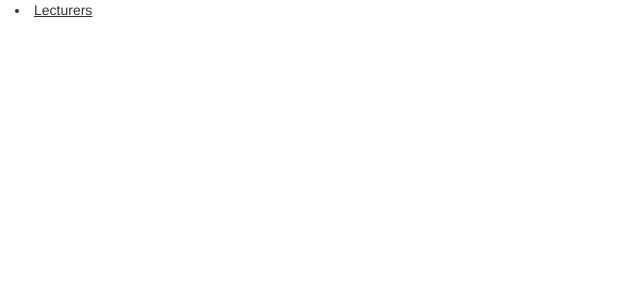
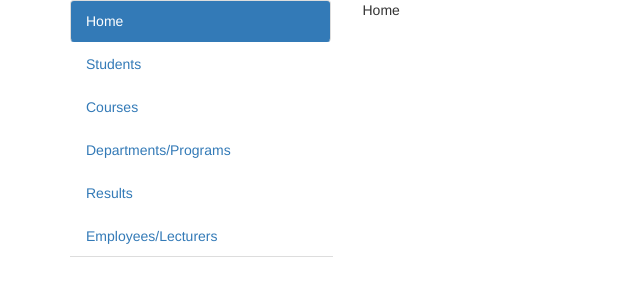
Before and after one commit to karltingume2007/TranscriptSystem, a CodeIgniter app: page / in a window 1280 px wide. Before the commit the part shown is almost empty. Shown: the top 300 px of the page, without its empty margins (0-640 px from the left). Run offline with CodeIgniter, Linux system fonts and the light colour scheme.

Commit message:
test checkin

```diff
--- a/application/views/index.php
+++ b/application/views/index.php
@@ -14,15 +14,32 @@ and open the template in the editor.
         <!-- Bootstrap Core CSS -->
         <link href= "<?php echo base_url('resources/css/bootstrap.min.css'); ?>" rel="stylesheet">
 
-
     </head>
     <body>
-        <div class="container-fluid">
+        <div class="container">
             <div class="row">
-                <div id="navigation" class="col-lg-2 col-md-3 col-sm-3">
-                    <li>
-                    <u>Lecturers</u>
-                    </li>
+                <div class="col-md-3">
+
+                        <ul class="nav nav-tabs nav-pills nav-stacked tabs-left text-left">
+                            <li class=" active"><a href="#index" data-toggle="tab">Home</a></li>
+                            <li class=""><a href="#students" data-toggle="tab">Students</a></li>
+                            <li class=""><a href="#courses" data-toggle="tab">Courses</a></li>
+                            <li class=""><a href="#programs" data-toggle="tab">Departments/Programs</a></li>
+                            <li class=""><a href="#results" data-toggle="tab">Results</a></li>
+                            <li class=""><a href="#personnel" data-toggle="tab">Employees/Lecturers</a></li>
+                        </ul>
+
+                </div>
+
+                <div class="col-md-9">
+                    <div class="tab-content">
+                        <div class="tab-pane active" id="index">Home</div>
+                        <div class="tab-pane" id="students">Students</div>
+                        <div class="tab-pane" id="courses">Courses</div>
+                        <div class="tab-pane" id="programs">Programs/Departments</div>
+                        <div class="tab-pane" id="Results">Results</div>
+                        <div class="tab-pane" id="personnel">Personnel</div>
+                    </div>
                 </div>
             </div>
         </div>
```
